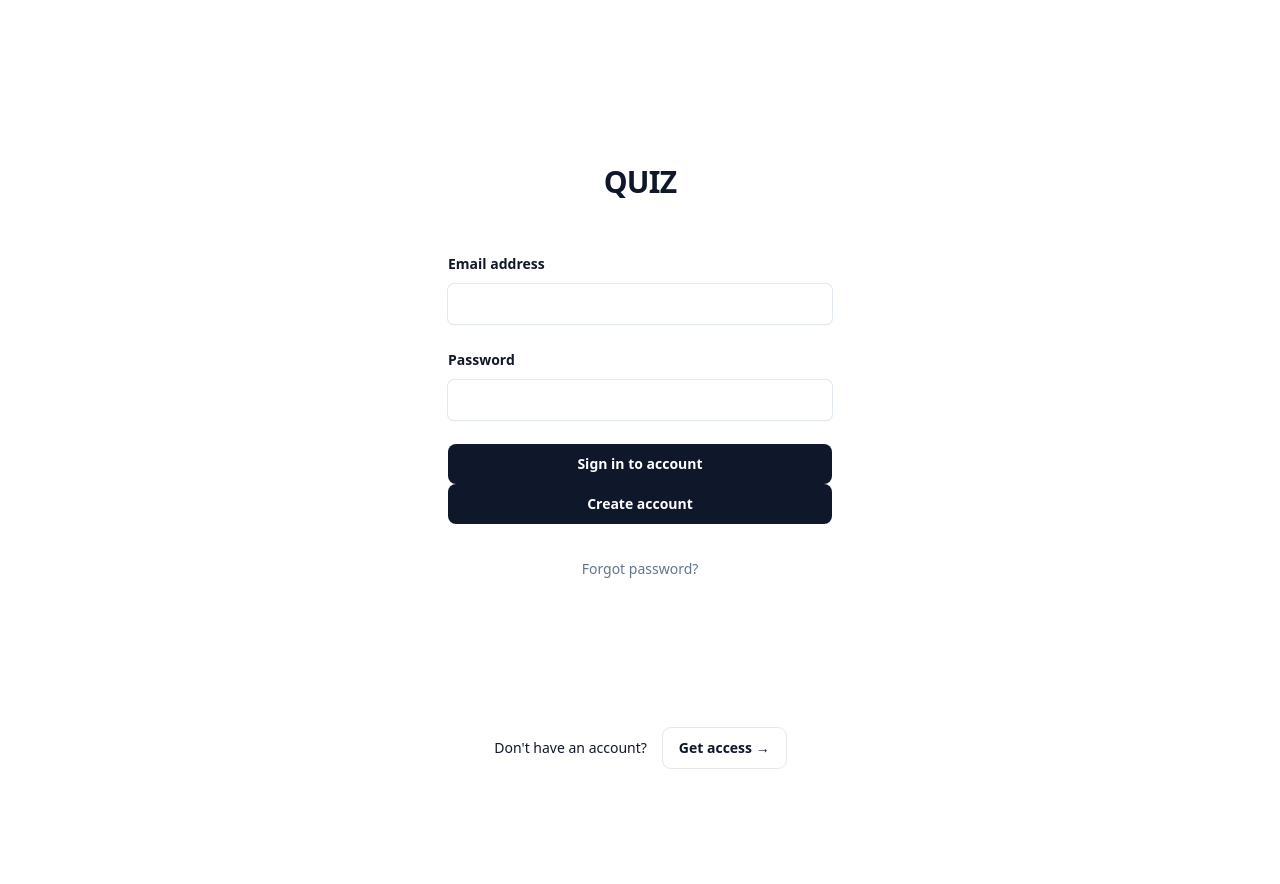
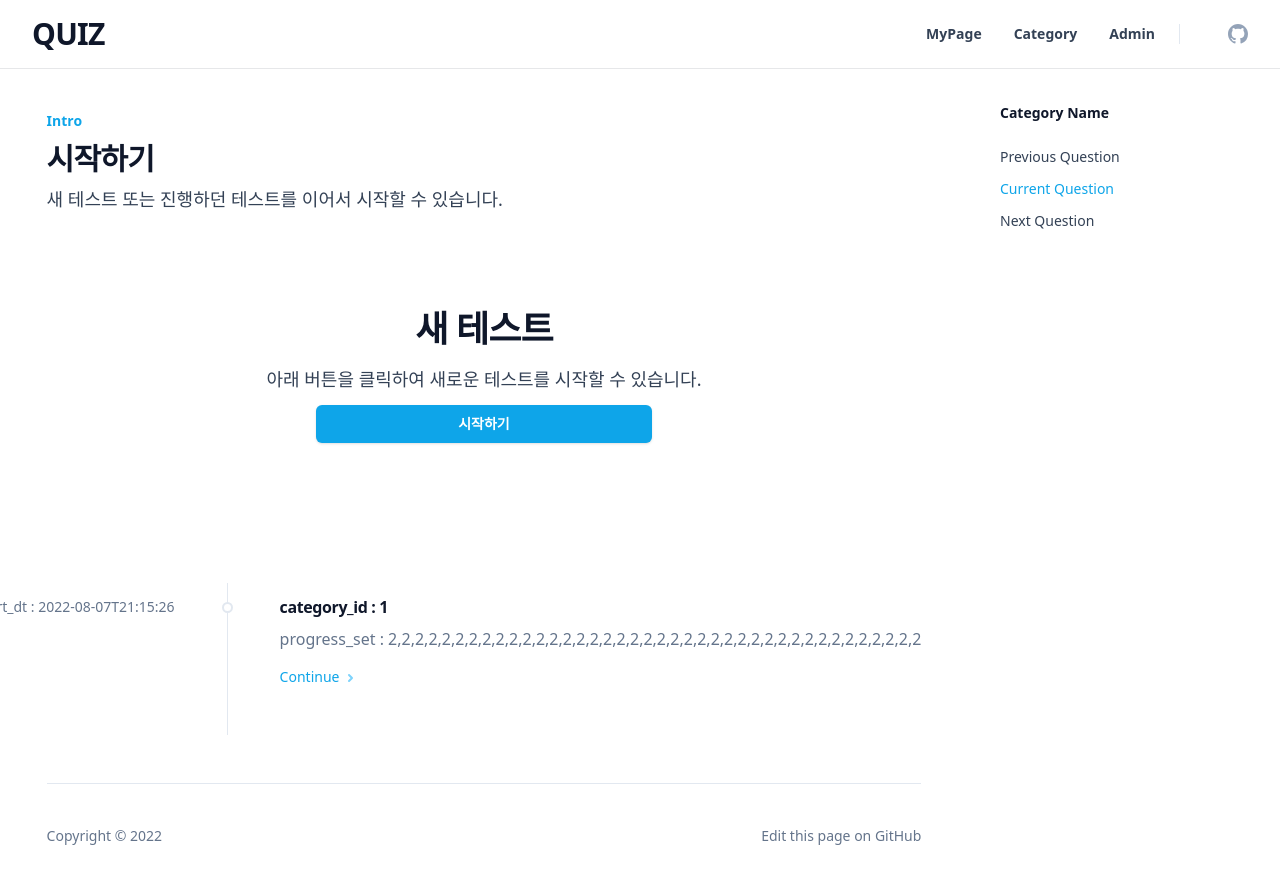
Before and after one commit to donggoon/fe-cl, a React (Create React App) app: page / in a window 1280 px wide. Before the commit this address led to /login. Shown: the top 884 px of the page. Before the commit the page ends 800 px from the top, so only its background shows below. Built offline with nearby package versions, Linux system fonts and the light colour scheme; no server answers; a web font is replaced by a local one.

Commit message:
menu redux 추가

```diff
--- a/src/app/store.js
+++ b/src/app/store.js
@@ -1,9 +1,11 @@
 /* eslint-disable import/prefer-default-export */
 import { configureStore } from '@reduxjs/toolkit';
 import userReducer from '../features/user/userSlice';
+import menuReducer from '../features/menu/menuSlice';
 
 export const store = configureStore({
   reducer: {
     user: userReducer,
+    menu: menuReducer,
   },
 });
--- a/src/components/organisms/MainHeader.jsx
+++ b/src/components/organisms/MainHeader.jsx
@@ -1,20 +1,25 @@
 import React from 'react';
 
+import { useSelector } from 'react-redux';
+
 function MainHeader() {
+  const menu = useSelector(state => state.menu);
+  console.log(menu);
+
   return (
     <header id="header" className="relative z-20">
       <div>
         <p className="mb-2 text-sm font-semibold leading-6 text-sky-500 dark:text-sky-400">
-          Parent Category Name
+          {menu.id}
         </p>
         <div className="flex items-center">
           <h1 className="inline-block text-2xl font-extrabold tracking-tight text-slate-900 dark:text-slate-200 sm:text-3xl">
-            Category Name
+            {menu.name}
           </h1>
         </div>
       </div>
       <p className="mt-2 text-lg text-slate-700 dark:text-slate-400">
-        Description For Test
+        {menu.description}
       </p>
     </header>
   );
--- a/src/components/pages/Intro.jsx
+++ b/src/components/pages/Intro.jsx
@@ -1,14 +1,53 @@
 /* eslint-disable jsx-a11y/anchor-is-valid */
-import React from 'react';
-
+import React, { useState, useEffect } from 'react';
+import { useSelector } from 'react-redux';
 import { Link } from 'react-router-dom';
+import axios from 'axios';
 
 function Intro() {
+  const user = useSelector(state => state.user);
+
+  const [histories, setHistories] = useState([
+    {
+      id: 9,
+      user_id: 1,
+      seq: 5,
+      category_id: 1,
+      question_set:
+        '1,2,3,4,5,6,7,8,9,10,11,12,13,14,15,16,17,18,19,20,21,22,23,24,25,26,27,28,29,30,31,32,33,34,35,36,37,38,39,40',
+      progress_set:
+        '2,2,2,2,2,2,2,2,2,2,2,2,2,2,2,2,2,2,2,2,2,2,2,2,2,2,2,2,2,2,2,2,2,2,2,2,2,2,2,2',
+      answer_set:
+        '0,0,0,0,0,0,0,0,0,0,0,0,0,0,0,0,0,0,0,0,0,0,0,0,0,0,0,0,0,0,0,0,0,0,0,0,0,0,0,0',
+      correct_set:
+        '0,0,0,0,0,0,0,0,0,0,0,0,0,0,0,0,0,0,0,0,0,0,0,0,0,0,0,0,0,0,0,0,0,0,0,0,0,0,0,0',
+      start_dt: '2022-08-07T21:15:26',
+      end_dt: '2022-08-07T21:16:11',
+      success_cd: null,
+      question_cnt: 40,
+      correct_cnt: 0,
+    },
+  ]);
+
+  useEffect(() => {
+    console.log(user.userid);
+    axios
+      // .get(`http://43.200.138.19:9002/api/u/his?user_id=${user.userid}`)
+      .get('http://43.200.138.19:9002/api/u/his?user_id=1')
+      .then(data => {
+        console.log(data);
+        setHistories(data.data);
+      })
+      .catch(err => {
+        console.log(err);
+      });
+  }, []);
+
   return (
     <div className="space-y-16">
       <header className="py-16 sm:text-center">
         <h1 className="mb-4 text-3xl font-extrabold tracking-tight text-slate-900 dark:text-slate-200 sm:text-4xl">
-          테스트 정보
+          새 테스트
         </h1>
         <p className="text-lg text-slate-700 dark:text-slate-400">
           아래 버튼을 클릭하여 새로운 테스트를 시작할 수 있습니다.
@@ -20,7 +59,7 @@ function Intro() {
               to="../c"
               className="flex-auto rounded-md border-y border-transparent bg-sky-500 py-2 px-3 text-sm font-semibold text-white shadow hover:bg-sky-600 focus:outline-none focus:ring-2 focus:ring-sky-300 focus:ring-offset-2 dark:hover:bg-sky-400 dark:focus:ring-sky-700 dark:focus:ring-offset-slate-900"
             >
-              새 테스트
+              시작하기
             </Link>
           </div>
         </section>
@@ -29,6 +68,8 @@ function Intro() {
       <div className="relative py-6 sm:ml-[calc(2rem+1px)] sm:pb-12 md:ml-[calc(3.5rem+1px)] lg:ml-[max(calc(14.5rem+1px),calc(100%-48rem))]">
         <div className="absolute top-3 bottom-0 right-full mr-7 hidden w-px bg-slate-200 dark:bg-slate-800 sm:block md:mr-[3.25rem]" />
         <div className="space-y-16">
+          {histories.map(history => {
+            return (
               <article className="group relative">
                 <div className="absolute -inset-y-2.5 -inset-x-4 group-hover:bg-slate-50/70 dark:group-hover:bg-slate-800/50 sm:rounded-2xl md:-inset-y-4 md:-inset-x-6" />
                 <svg
@@ -46,15 +87,15 @@ function Intro() {
                 </svg>
                 <div className="relative">
                   <h3 className="pt-8 text-base font-semibold tracking-tight text-slate-900 dark:text-slate-200 lg:pt-0">
-                AWS 1230012990213i09
+                    {`category_id : ${history.category_id}`}
                   </h3>
                   <div className="prose prose-slate prose-a:relative prose-a:z-10 dark:prose-dark line-clamp-2 mt-2 mb-4">
-                <p>총 100 문항 중 80 문항 정답</p>
+                    <p>{`progress_set : ${history.progress_set}`}</p>
                   </div>
                   <dl className="absolute left-0 top-0 lg:left-auto lg:right-full lg:mr-[calc(6.5rem+1px)]">
                     <dt className="sr-only">Date</dt>
                     <dd className="whitespace-nowrap text-sm leading-6 dark:text-slate-400">
-                  <time dateTime="2022-06-23T19:40:00.000Z">June 24, 2022</time>
+                      <time dateTime="2022-06-23T19:40:00.000Z">{`start_dt : ${history.start_dt}`}</time>
                     </dd>
                   </dl>
                 </div>
@@ -79,56 +120,8 @@ function Intro() {
                   </svg>
                 </a>
               </article>
-          <article className="group relative">
-            <div className="absolute -inset-y-2.5 -inset-x-4 group-hover:bg-slate-50/70 dark:group-hover:bg-slate-800/50 sm:rounded-2xl md:-inset-y-4 md:-inset-x-6" />
-            <svg
-              viewBox="0 0 9 9"
-              className="absolute right-full top-2 mr-6 hidden h-[calc(0.5rem+1px)] w-[calc(0.5rem+1px)] overflow-visible text-slate-200 dark:text-slate-600 sm:block md:mr-12"
-            >
-              <circle
-                cx="4.5"
-                cy="4.5"
-                r="4.5"
-                stroke="currentColor"
-                className="fill-white dark:fill-slate-900"
-                strokeWidth="2"
-              />
-            </svg>
-            <div className="relative">
-              <h3 className="pt-8 text-base font-semibold tracking-tight text-slate-900 dark:text-slate-200 lg:pt-0">
-                ADsP 12312312-312--
-              </h3>
-              <div className="prose prose-slate prose-a:relative prose-a:z-10 dark:prose-dark line-clamp-2 mt-2 mb-4">
-                <p>총 50 문항 중 30 문항 정답</p>
-              </div>
-              <dl className="absolute left-0 top-0 lg:left-auto lg:right-full lg:mr-[calc(6.5rem+1px)]">
-                <dt className="sr-only">Date</dt>
-                <dd className="whitespace-nowrap text-sm leading-6 dark:text-slate-400">
-                  <time dateTime="2022-06-07T15:00:00.000Z">June 8, 2022</time>
-                </dd>
-              </dl>
-            </div>
-            <a
-              className="flex items-center text-sm font-medium text-sky-500"
-              href="/blog/tailwindcss-v3-1"
-            >
-              <span className="absolute -inset-y-2.5 -inset-x-4 sm:rounded-2xl md:-inset-y-4 md:-inset-x-6" />
-              <span className="relative">Continue</span>
-              <svg
-                className="relative mt-px ml-2.5 overflow-visible text-sky-300 dark:text-sky-700"
-                width="3"
-                height="6"
-                viewBox="0 0 3 6"
-                fill="none"
-                stroke="currentColor"
-                strokeWidth="2"
-                strokeLinecap="round"
-                strokeLinejoin="round"
-              >
-                <path d="M0 0L3 3L0 6" />
-              </svg>
-            </a>
-          </article>
+            );
+          })}
         </div>
       </div>
     </div>
--- a/src/components/pages/Login.jsx
+++ b/src/components/pages/Login.jsx
@@ -16,7 +16,7 @@ function Login() {
   // eslint-disable-next-line consistent-return
   useEffect(() => {
     if (!isEmpty(user.userid)) {
-      return navigate('/');
+      // return navigate('/');
     }
   }, []);
 
@@ -106,7 +106,7 @@ function Login() {
           </p>
           <a
             className="inline-flex justify-center rounded-lg py-2.5 px-4 text-sm font-semibold text-slate-900 ring-1 ring-slate-900/10 hover:ring-slate-900/20"
-            href="/all-access"
+            href="/register"
           >
             <span>
               Get access <span aria-hidden="true">→</span>
--- /dev/null
+++ b/src/features/menu/menuSlice.js
@@ -0,0 +1,28 @@
+/* eslint-disable no-param-reassign */
+/* eslint-disable no-shadow */
+import { createSlice } from '@reduxjs/toolkit';
+
+const menuSlice = createSlice({
+  name: 'menus',
+  initialState: {
+    id: 'Intro',
+    name: '시작하기',
+    description: '새 테스트 또는 진행하던 테스트를 이어서 시작할 수 있습니다.',
+  },
+  reducers: {
+    menuClicked(state, action) {
+      console.log('action', action.payload);
+      state.id = action.payload.id;
+      state.name = action.payload.name;
+      state.description = action.payload.description;
+      // state.push({
+      //   id: action.payload,
+      //   text: action.payload.text,
+      //   completed: false,
+      // });
+    },
+  },
+});
+
+export const { menuClicked } = menuSlice.actions;
+export default menuSlice.reducer;
--- a/src/features/user/userSlice.js
+++ b/src/features/user/userSlice.js
@@ -5,7 +5,7 @@ import { createSlice } from '@reduxjs/toolkit';
 const userSlice = createSlice({
   name: 'users',
   initialState: {
-    // userid: 'donggunkim',
+    userid: 'donggunkim',
   },
   reducers: {
     userLogin(state, action) {
```
Also changed, not shown: 1 other file (tests, documents, lock files or other folders). Lines whose indentation alone changed are shown as unchanged.
